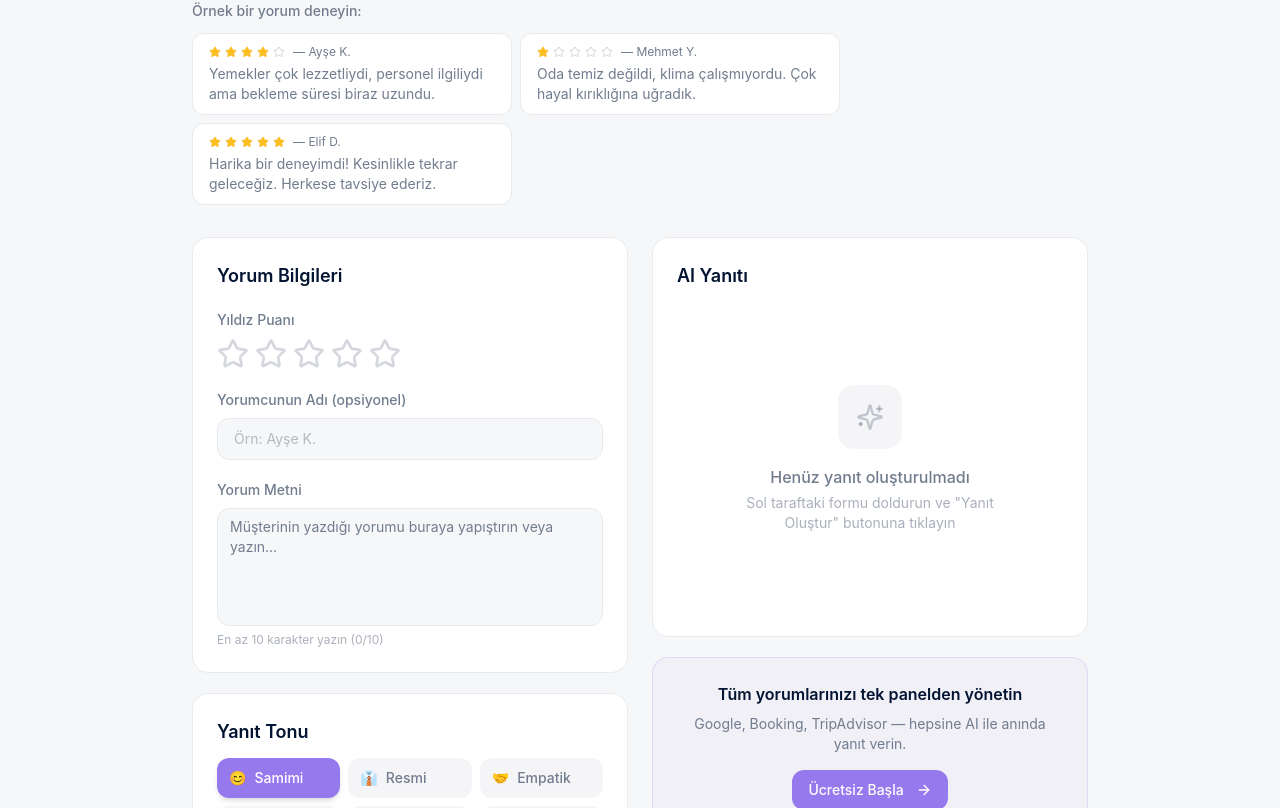
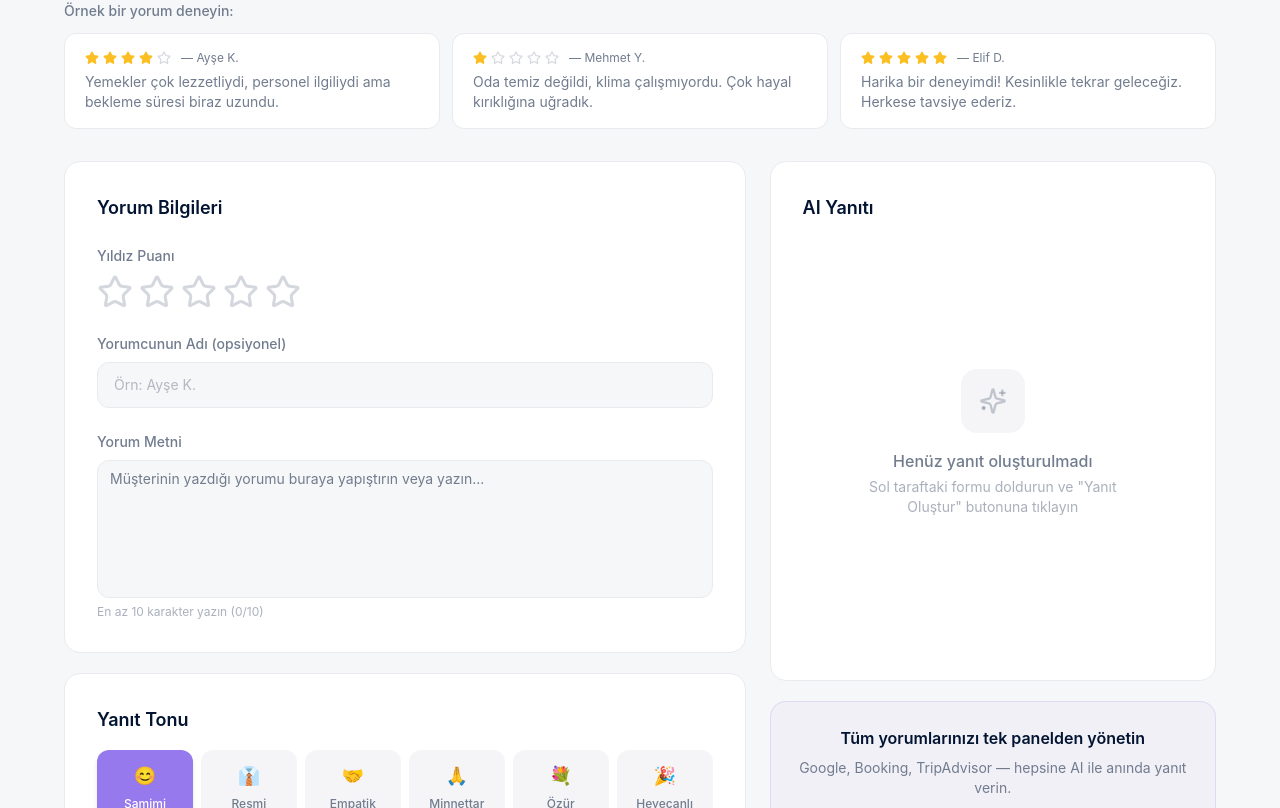
Before and after one commit to mtcrk/review-voyager, a React (Vite) app: page /demo in a window 1280 px wide. Shown: the part 312-1120 px from the top of the page. Built offline with nearby package versions, Linux system fonts and the light colour scheme; what @lovable.dev/cloud-auth-js would draw is missing.

Commit message:
Changes
Co-authored-by: mtcrk <36543546+mtcrk@users.noreply.github.com>

```diff
--- a/src/pages/DemoPage.tsx
+++ b/src/pages/DemoPage.tsx
@@ -150,22 +150,22 @@ export default function DemoPage() {
 
       {/* Main Demo Area */}
       <section className="container mx-auto px-4 sm:px-6 pb-20">
-        <div className="max-w-4xl mx-auto">
+        <div className="max-w-6xl mx-auto">
           {/* Sample Reviews */}
           <div className="mb-8">
             <p className="text-sm font-medium text-muted-foreground mb-3">Örnek bir yorum deneyin:</p>
-            <div className="flex flex-wrap gap-2">
+            <div className="grid grid-cols-1 sm:grid-cols-3 gap-3">
               {SAMPLE_REVIEWS.map((sample, i) => (
                 <button
                   key={i}
                   onClick={() => handleSampleReview(sample)}
-                  className="text-left px-4 py-2.5 rounded-xl border border-border bg-card hover:border-primary/40 hover:bg-primary/5 transition-all text-sm max-w-xs"
+                  className="text-left px-5 py-4 rounded-xl border border-border bg-card hover:border-primary/40 hover:bg-primary/5 transition-all text-sm"
                 >
-                  <div className="flex items-center gap-1 mb-1">
+                  <div className="flex items-center gap-1 mb-1.5">
                     {Array.from({ length: 5 }).map((_, s) => (
-                      <Star key={s} className={`w-3 h-3 ${s < sample.rating ? "fill-amber-400 text-amber-400" : "text-muted-foreground/30"}`} />
+                      <Star key={s} className={`w-3.5 h-3.5 ${s < sample.rating ? "fill-amber-400 text-amber-400" : "text-muted-foreground/30"}`} />
                     ))}
-                    <span className="text-xs text-muted-foreground ml-1">— {sample.name}</span>
+                    <span className="text-xs text-muted-foreground ml-1.5">— {sample.name}</span>
                   </div>
                   <p className="text-muted-foreground line-clamp-2">{sample.text}</p>
                 </button>
@@ -173,10 +173,10 @@ export default function DemoPage() {
             </div>
           </div>
 
-          <div className="grid md:grid-cols-2 gap-6">
-            {/* Left: Input */}
-            <div className="space-y-5">
-              <div className="rounded-2xl border border-border bg-card p-6 space-y-5">
+          <div className="grid lg:grid-cols-5 gap-6">
+            {/* Left: Input — wider */}
+            <div className="lg:col-span-3 space-y-5">
+              <div className="rounded-2xl border border-border bg-card p-6 lg:p-8 space-y-6">
                 <h2 className="text-lg font-semibold text-foreground">Yorum Bilgileri</h2>
 
                 {/* Rating */}
@@ -192,7 +192,7 @@ export default function DemoPage() {
                         className="transition-transform hover:scale-110"
                       >
                         <Star
-                          className={`w-8 h-8 transition-colors ${
+                          className={`w-9 h-9 transition-colors ${
                             star <= (hoverRating || rating)
                               ? "fill-amber-400 text-amber-400"
                               : "text-muted-foreground/30"
@@ -211,7 +211,7 @@ export default function DemoPage() {
                     value={reviewerName}
                     onChange={(e) => setReviewerName(e.target.value)}
                     placeholder="Örn: Ayşe K."
-                    className="w-full px-4 py-2.5 rounded-xl border border-border bg-background text-foreground text-sm placeholder:text-muted-foreground/50 focus:outline-none focus:ring-2 focus:ring-primary/30 transition-all"
+                    className="w-full px-4 py-3 rounded-xl border border-border bg-background text-foreground text-sm placeholder:text-muted-foreground/50 focus:outline-none focus:ring-2 focus:ring-primary/30 transition-all"
                   />
                 </div>
 
@@ -222,7 +222,7 @@ export default function DemoPage() {
                     value={reviewText}
                     onChange={(e) => setReviewText(e.target.value)}
                     placeholder="Müşterinin yazdığı yorumu buraya yapıştırın veya yazın..."
-                    rows={5}
+                    rows={6}
                     className="rounded-xl border-border bg-background resize-none text-sm"
                   />
                   <p className="text-xs text-muted-foreground/60 mt-1.5">
@@ -232,21 +232,21 @@ export default function DemoPage() {
               </div>
 
               {/* Tone Selection */}
-              <div className="rounded-2xl border border-border bg-card p-6">
-                <h2 className="text-lg font-semibold text-foreground mb-3">Yanıt Tonu</h2>
-                <div className="grid grid-cols-3 gap-2">
+              <div className="rounded-2xl border border-border bg-card p-6 lg:p-8">
+                <h2 className="text-lg font-semibold text-foreground mb-4">Yanıt Tonu</h2>
+                <div className="grid grid-cols-3 sm:grid-cols-6 gap-2">
                   {TONES.map((tone) => (
                     <button
                       key={tone.id}
                       onClick={() => setSelectedTone(tone.id)}
-                      className={`flex items-center gap-2 px-3 py-2.5 rounded-xl text-sm font-medium transition-all ${
+                      className={`flex flex-col items-center gap-1.5 px-3 py-3 rounded-xl text-sm font-medium transition-all ${
                         selectedTone === tone.id
                           ? "bg-primary text-primary-foreground shadow-md"
                           : "bg-muted/50 text-muted-foreground hover:bg-muted"
                       }`}
                     >
-                      <span>{tone.emoji}</span>
-                      <span>{tone.label}</span>
+                      <span className="text-lg">{tone.emoji}</span>
+                      <span className="text-xs">{tone.label}</span>
                     </button>
                   ))}
                 </div>
@@ -273,8 +273,8 @@ export default function DemoPage() {
             </div>
 
             {/* Right: Output */}
-            <div className="space-y-5">
-              <div className={`rounded-2xl border bg-card p-6 min-h-[400px] flex flex-col transition-all ${
+            <div className="lg:col-span-2 space-y-5">
+              <div className={`rounded-2xl border bg-card p-6 lg:p-8 min-h-[520px] flex flex-col transition-all ${
                 generatedReply ? "border-primary/30 shadow-lg shadow-primary/5" : "border-border"
               }`}>
                 <div className="flex items-center justify-between mb-4">
@@ -294,12 +294,10 @@ export default function DemoPage() {
 
                 {generatedReply ? (
                   <div className="flex-1 flex flex-col">
-                    {/* Reply Content */}
                     <div className="flex-1 rounded-xl bg-primary/5 border border-primary/10 p-5 mb-4">
                       <p className="text-foreground leading-relaxed whitespace-pre-wrap">{generatedReply}</p>
                     </div>
 
-                    {/* Meta */}
                     <div className="flex items-center gap-2 mb-4">
                       <span className="inline-flex items-center gap-1 px-2.5 py-1 rounded-full bg-primary/10 text-primary text-xs font-medium">
                         <Sparkles className="w-3 h-3" />
@@ -310,7 +308,6 @@ export default function DemoPage() {
                       </span>
                     </div>
 
-                    {/* Actions */}
                     <div className="flex gap-2">
                       <Button
                         onClick={handleCopy}
```
